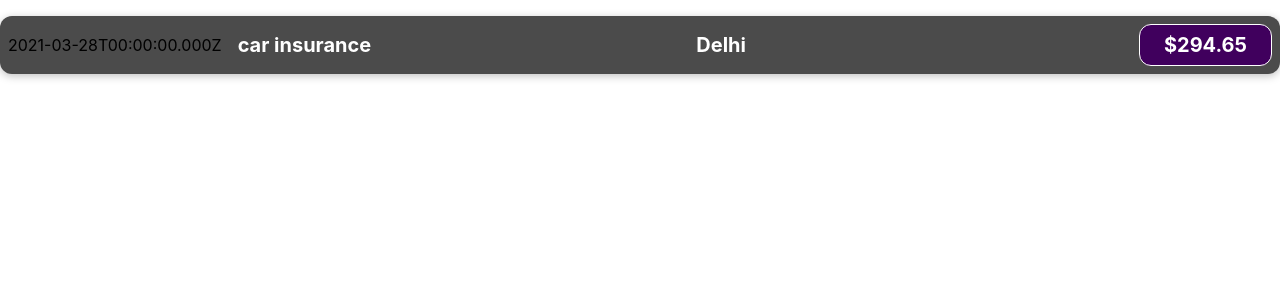
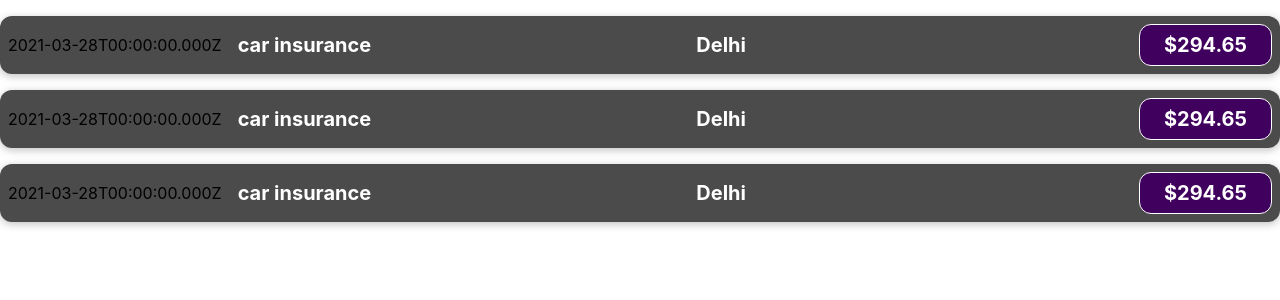
Before and after one commit to paragjain1994/React-course, a React (Create React App) app: page / in a window 1280 px wide. Shown: the top 300 px of the page. Built offline with nearby package versions, Linux system fonts and the light colour scheme.

Commit message:
Expenses details in the form of array of object

```diff
--- a/src/App.js
+++ b/src/App.js
@@ -2,9 +2,42 @@
 import ExpenseItem1 from './components/ExpenseItem1';
 
 function App() {
+  const expenses = [           // array of object that is const expenses = [ {},{}.....]
+  {
+    id: 'e1',
+    title: 'Toilet Paper',
+    amount: 94.12,
+    date: new Date(2020, 7, 14),
+    location: 'Delhi',
+  },
+  { id: 'e2',
+  title: 'New TV',
+  amount: 799.49,
+  date: new Date(2021, 2, 12) ,
+  location: 'Manali',
+},
+  {
+    id: 'e3',
+    title: 'Car Insurance',
+    amount: 294.67,
+    date: new Date(2021, 2, 28),
+    location: 'Mumbai',
+  },
+  {
+    id: 'e4',
+    title: 'New Desk (Wooden)',
+    amount: 450,
+    date: new Date(2021, 5, 12),
+    location: 'Goa',
+  }
+];
   return (
+
     <div>
-     <ExpenseItem1></ExpenseItem1>
+  <ExpenseItem1 title = {expenses[0].title} amount = {expenses[0].amount} date = {expenses[0].date} location = {expenses[0].location}></ExpenseItem1>
+    <ExpenseItem1 title = {expenses[1].title} amount = {expenses[1].amount} date = {expenses[1].date} location = {expenses[1].location}></ExpenseItem1>
+    <ExpenseItem1 title = {expenses[2].title} amount = {expenses[2].amount} date = {expenses[2].date} location = {expenses[2].location}></ExpenseItem1>
+
     </div>
   );
 }
```
